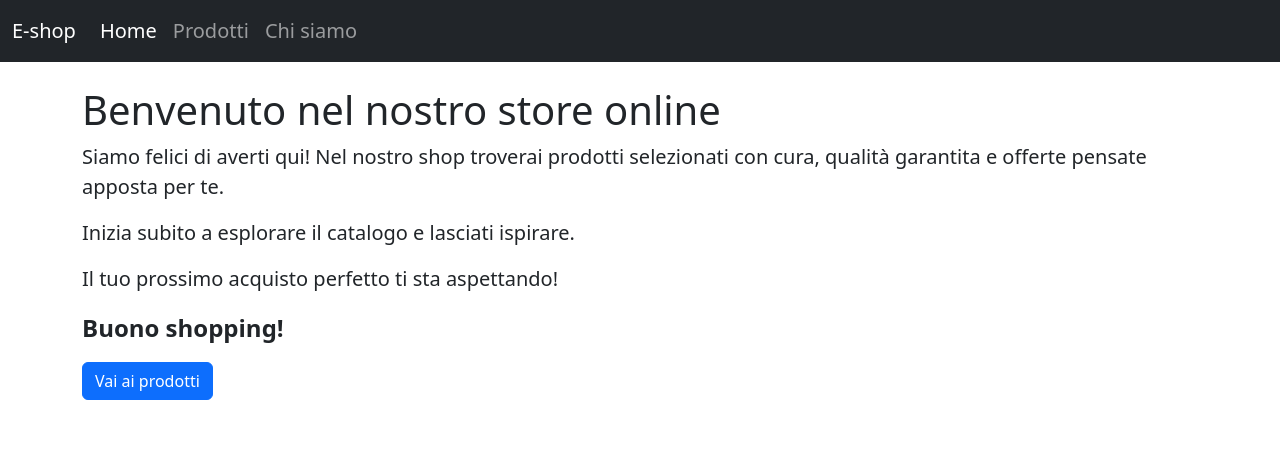
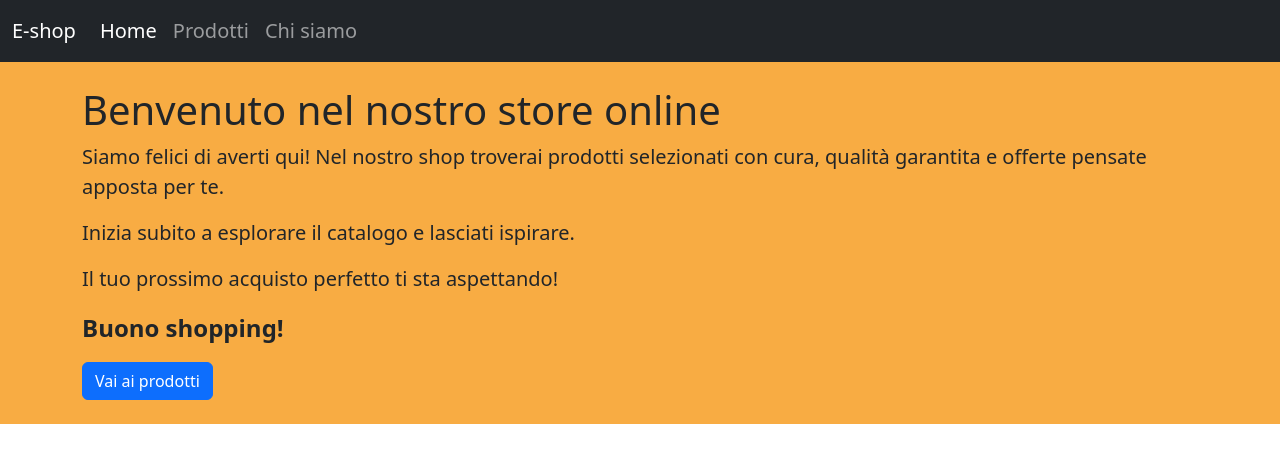
Before and after one commit to micheleferri01/react-router, a React (Vite) app: page / in a window 1280 px wide. Shown: the top 462 px of the page. Built offline with nearby package versions, Linux system fonts and the light colour scheme.

Commit message:
add: colore di sfondo e tag main

```diff
--- a/src/layouts/DefaultLayout.jsx
+++ b/src/layouts/DefaultLayout.jsx
@@ -5,7 +5,9 @@ export default function DefaultLayout() {
     return (
         <>
             <Navbar />
-            <Outlet />
+            <main className="bg-orange">
+                <Outlet />
+            </main>
         </>
     )
 }
```
